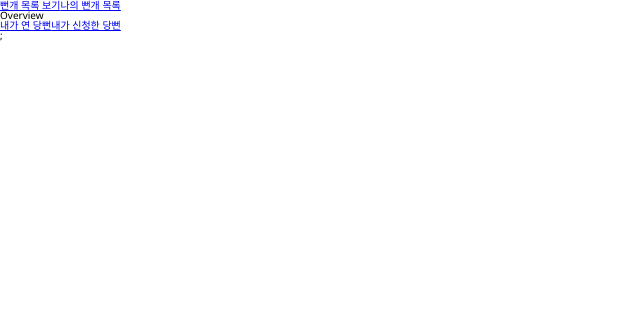
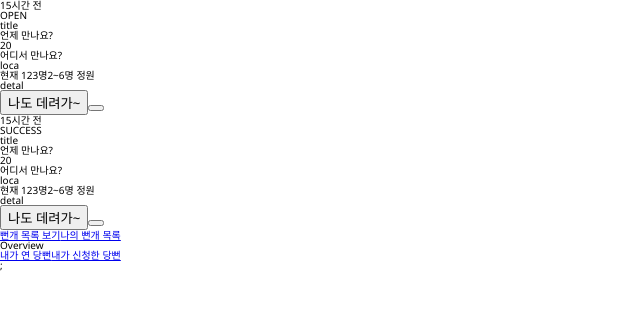
Before and after one commit to sopkathon99s/DangBBun-Web, a React (Create React App) app: page /overview in a window 1280 px wide. Shown: the top 310 px of the page, without its empty margins (0-640 px from the left). Built offline with nearby package versions, Linux system fonts and the light colour scheme.

Commit message:
feat: 카드 정보

```diff
--- a/src/components/BungaeCard.tsx
+++ b/src/components/BungaeCard.tsx
@@ -1,4 +1,5 @@
 interface BungaeCardProps {
+  restTime: number;
   bungaeState: string;
   title: string;
   currentCnt: number;
@@ -10,25 +11,33 @@ interface BungaeCardProps {
 }
 
 export function BungaeCard(props: BungaeCardProps) {
-  const { bungaeState, title, currentCnt, minCnt, maxCnt, date, location, detail } = props;
+  const { restTime, bungaeState, title, currentCnt, minCnt, maxCnt, date, location, detail } = props;
 
   return (
     <article>
+      <div>{restTime}시간 전</div>
       <div>{bungaeState}</div>
-      {/* card */}
+      <header>{title}</header>
       <div>
-        {/* left */}
-        <header>{title}</header>
+        <h3>
+          <span>언제</span> 만나요?
+        </h3>
+        <h4>{date.getDate()}</h4>
       </div>
       <div>
-        {/* right */}
-        {/* 사람들 동그라미 */}
-        {currentCnt}명/{minCnt}~{maxCnt}명<p>아직도 망설여?</p>
+        <h3>
+          <span>어디서</span> 만나요?
+        </h3>
+        <h4>{location}</h4>
       </div>
-      <h3>언제 만나요?</h3>
-      <h4>{date}</h4>
-      <h3>언제 만나요?</h3>
-      <h4>{location}</h4>
+      <div>
+        <span>현재 {currentCnt}명</span>
+        <span>
+          {minCnt}~{maxCnt}명 정원
+        </span>
+      </div>
+      <div>{/* 동그라미 */}</div>
+
       <p>
         {/* 토글되는 내용 */}
         {detail}
@@ -37,7 +46,7 @@ export function BungaeCard(props: BungaeCardProps) {
         나도 데려가~
         {/* 안 갈래요 토글 */}
       </button>
-      <button>상세</button>
+      <button>{/* toggle */}</button>
     </article>
   );
 }
--- a/src/components/mainLayout/Header.tsx
+++ b/src/components/mainLayout/Header.tsx
@@ -1,8 +1,31 @@
 import { Link } from "react-router-dom";
+import { BungaeCard } from "../BungaeCard";
 
 export function Header() {
   return (
     <header>
+      <BungaeCard
+        restTime={15}
+        bungaeState="OPEN"
+        title="title"
+        currentCnt={123}
+        minCnt={2}
+        maxCnt={6}
+        date={new Date()}
+        location="loca"
+        detail="detal"
+      />
+      <BungaeCard
+        restTime={15}
+        bungaeState="SUCCESS"
+        title="title"
+        currentCnt={123}
+        minCnt={2}
+        maxCnt={6}
+        date={new Date()}
+        location="loca"
+        detail="detal"
+      />
       <section>{/* 로고 */}</section>
       <section>
         <Link to="/">뻔개 목록 보기</Link>
```
